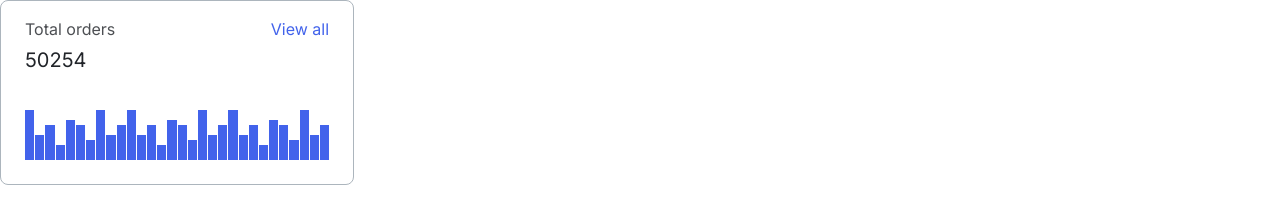
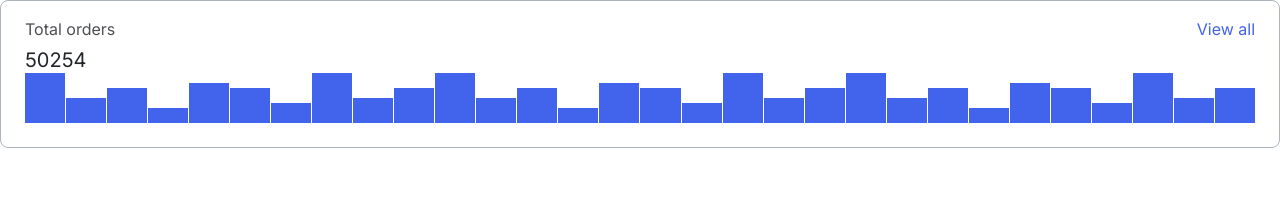
Before and after one commit to js-tasks-ru/htmlcss-20220317_dasha6, a website: page 04-lection2/01-histogram/index.html in a window 1280 px wide. Drawn offline with Linux system fonts and the light colour scheme.

Commit message:
fixes after reviewing

```diff
--- a/04-lection2/01-histogram/histogram.css
+++ b/04-lection2/01-histogram/histogram.css
@@ -1,7 +1,5 @@
 .histogram {
     padding: 16px 24px 24px;
-    width: 354px;
-    height: 185px;
     background: var(--white);
     border: 1px solid var(--grey-3);
     box-sizing: border-box;
@@ -57,6 +55,7 @@
 
 .histogram__column {
     max-width:100px;
+    flex-basis: 9px;
     flex-grow: 1;
     background: var(--blue-1);
 }
```
